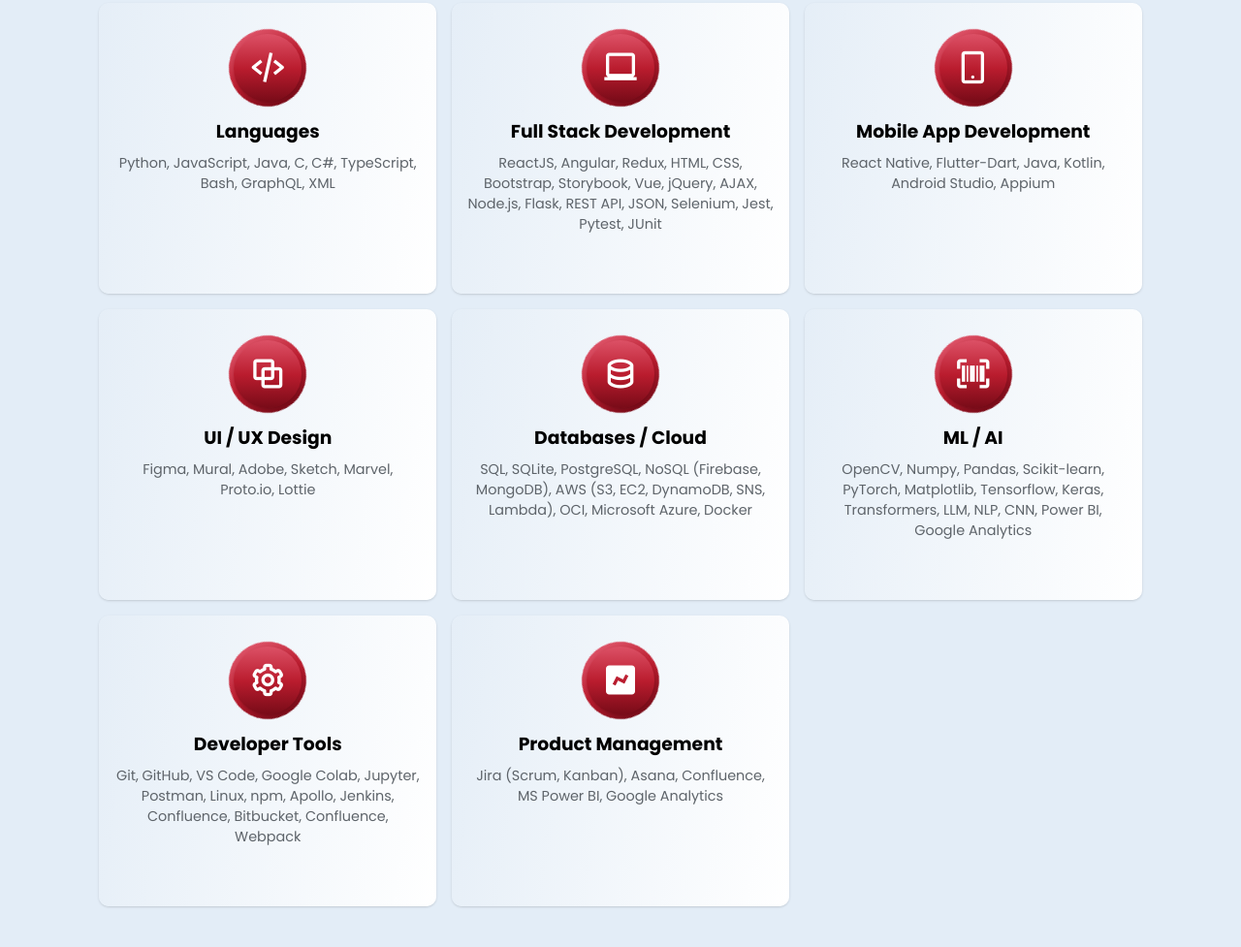
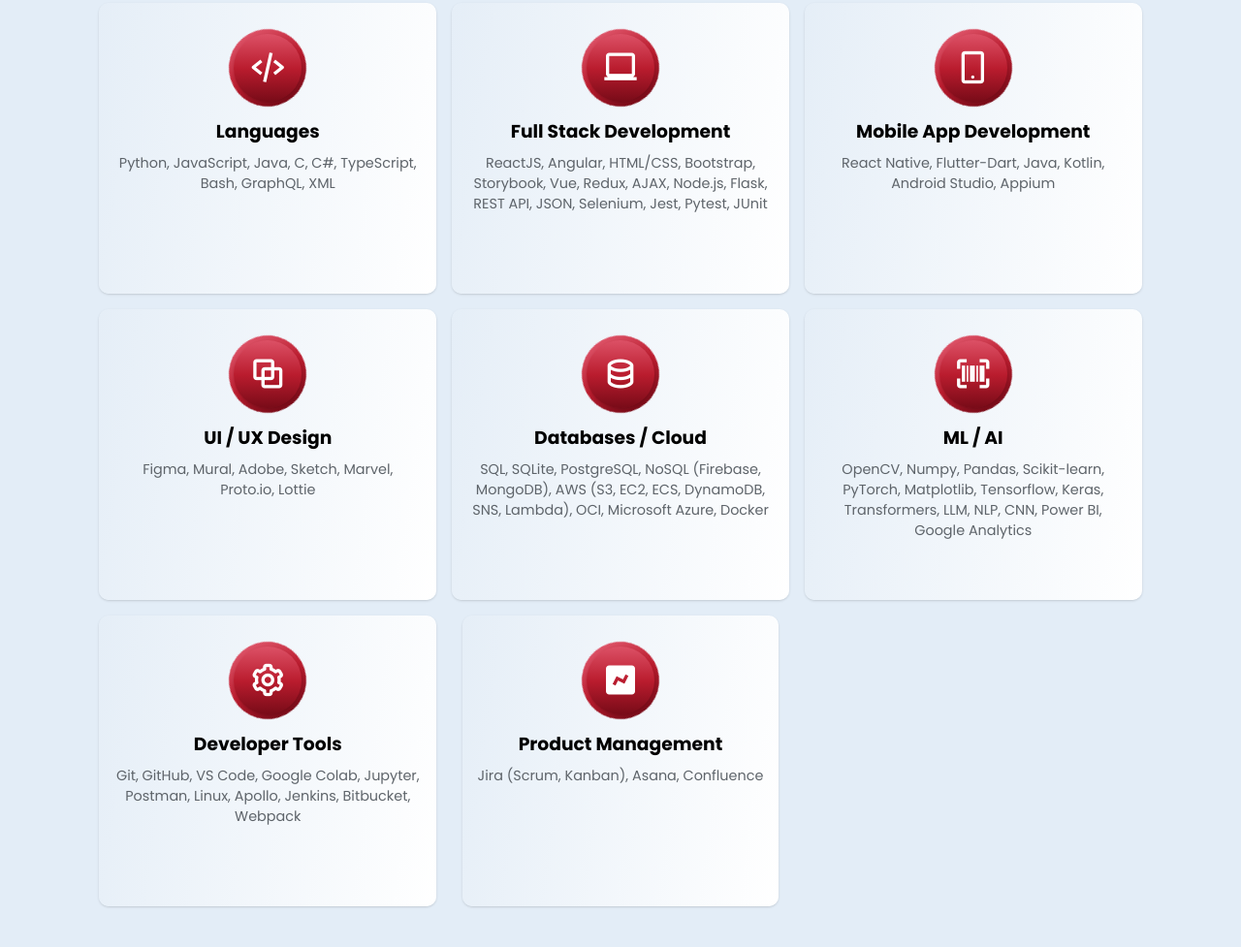
Before and after one commit to nolita26/nolita26.github.io, a plain HTML site: page index.html in a window 1280 px wide. Shown: the part 1815-2792 px from the top of the page at 97% size. Drawn offline with nearby package versions, Linux system fonts and the light colour scheme.

Commit message:
Update index.html

```diff
--- a/index.html
+++ b/index.html
@@ -178,7 +178,7 @@
                     <i class='bx bx-laptop' ></i><span></span>
                 </div>
                 <h3>Full Stack Development</h3>
-                <p> ReactJS, Angular, Redux, HTML, CSS, Bootstrap, Storybook, Vue, jQuery, AJAX, Node.js, Flask, REST API, JSON, Selenium, Jest, Pytest, JUnit</p>
+                <p> ReactJS, Angular, HTML/CSS, Bootstrap, Storybook, Vue, Redux, AJAX, Node.js, Flask, REST API, JSON, Selenium, Jest, Pytest, JUnit</p>
             </div>
             <div class="skillsItem">
                 <div class="icon-skills">
@@ -199,7 +199,7 @@
                     <i class='bx bx-data' ></i><span></span>
                 </div>
                 <h3>Databases / Cloud</h3>
-                <p>SQL, SQLite, PostgreSQL, NoSQL (Firebase, MongoDB), AWS (S3, EC2, DynamoDB, SNS, Lambda), OCI, Microsoft Azure, Docker</p>
+                <p>SQL, SQLite, PostgreSQL, NoSQL (Firebase, MongoDB), AWS (S3, EC2, ECS, DynamoDB, SNS, Lambda), OCI, Microsoft Azure, Docker</p>
             </div>
             <div class="skillsItem">
                 <div class="icon-skills">
@@ -213,14 +213,14 @@
                     <i class='bx bx-cog' ></i><span></span>
                 </div>
                 <h3>Developer Tools</h3>
-                <p>Git, GitHub, VS Code, Google Colab, Jupyter, Postman, Linux, npm, Apollo, Jenkins, Confluence, Bitbucket, Confluence, Webpack</p>
+                <p>Git, GitHub, VS Code, Google Colab, Jupyter, Postman, Linux, Apollo, Jenkins, Bitbucket, Webpack</p>
             </div>
             <div class="skillsItem">
                 <div class="icon-skills">
                     <i class='bx bxs-chart' ></i><span></span>
                 </div>
                 <h3>Product Management</h3>
-                <p>Jira (Scrum, Kanban), Asana, Confluence, MS Power BI, Google Analytics</p>
+                <p>Jira (Scrum, Kanban), Asana, Confluence</p>
             </div>
         </div>
     </section>
```
